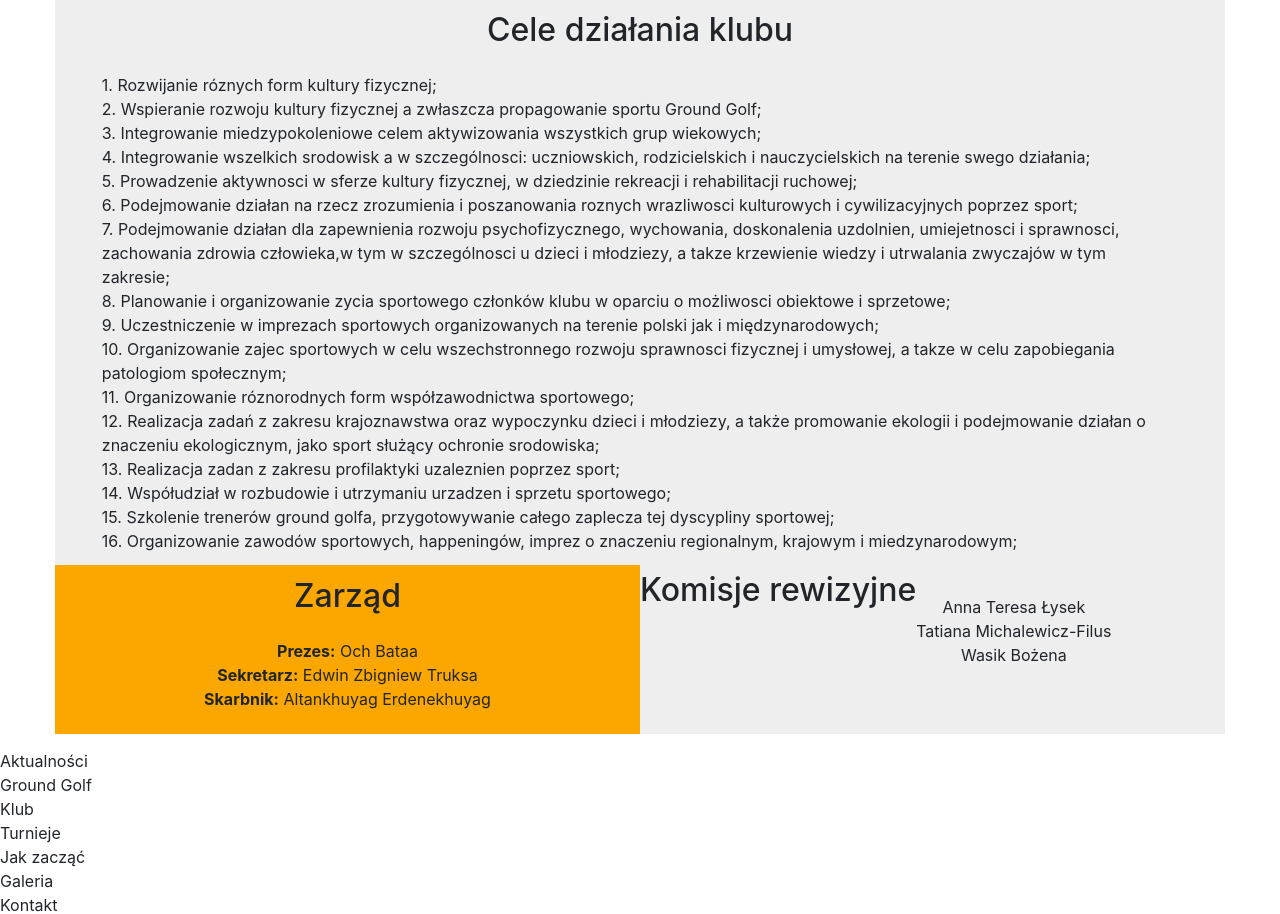
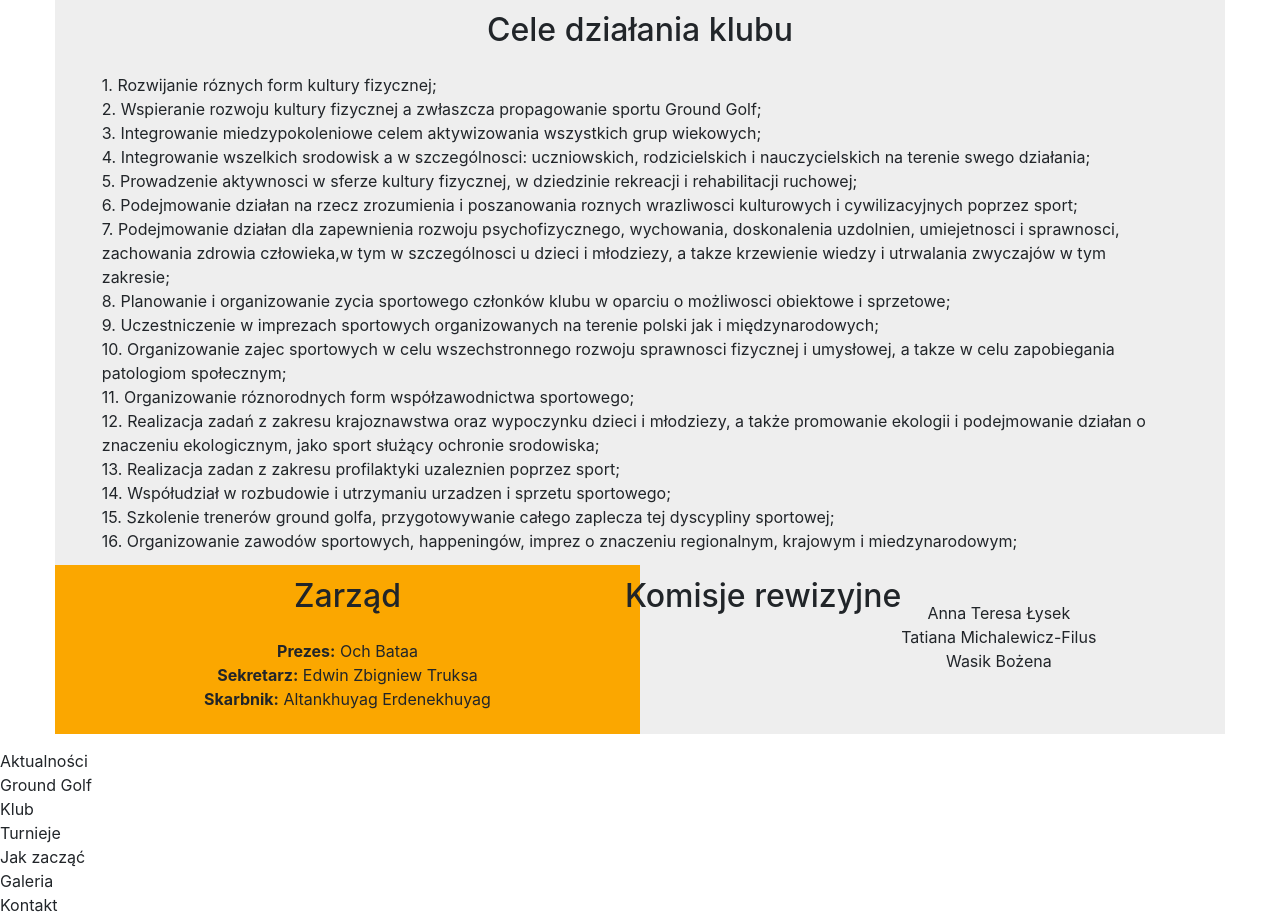
Before and after one commit to yurenych/Golf-club, a PHP site: page /klub.html in a window 1280 px wide. Shown: the part 4997-5911 px from the top of the page. Run offline with PHP 8.4, Linux system fonts and the light colour scheme; some libraries are stand-ins or nearby versions.

Commit message:
Changed paddings on klub page

```diff
--- a/pages/klub/klub.css
+++ b/pages/klub/klub.css
@@ -11,7 +11,7 @@ ul, li {
 	text-align: center;
 }
 .club-info-komisje{
-	background: ;
+  padding: 1% 0 2% 0;
 	list-style-type: none;
 	text-align: center;
 }
@@ -71,9 +71,6 @@ ul, li {
 	padding: 0;
 	margin: 0;
 }
-.komisje {
-	padding: 1% 0 2% 0;
-}
 .government {
   padding: 0;
   list-style-type: none;
```
